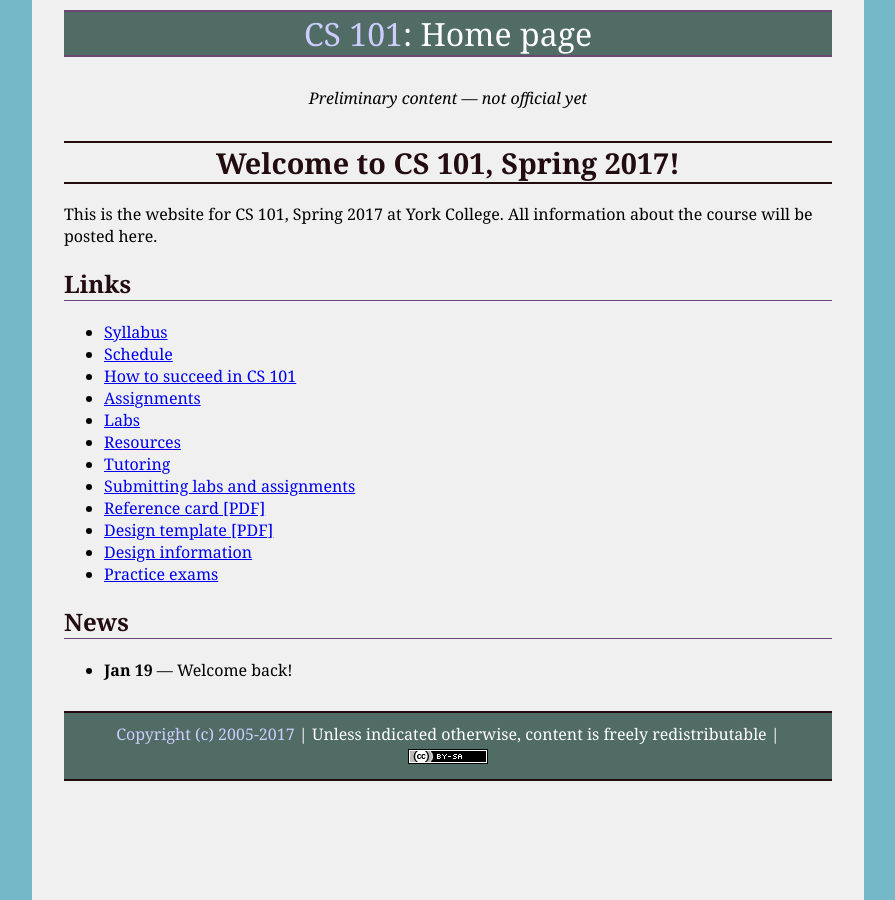
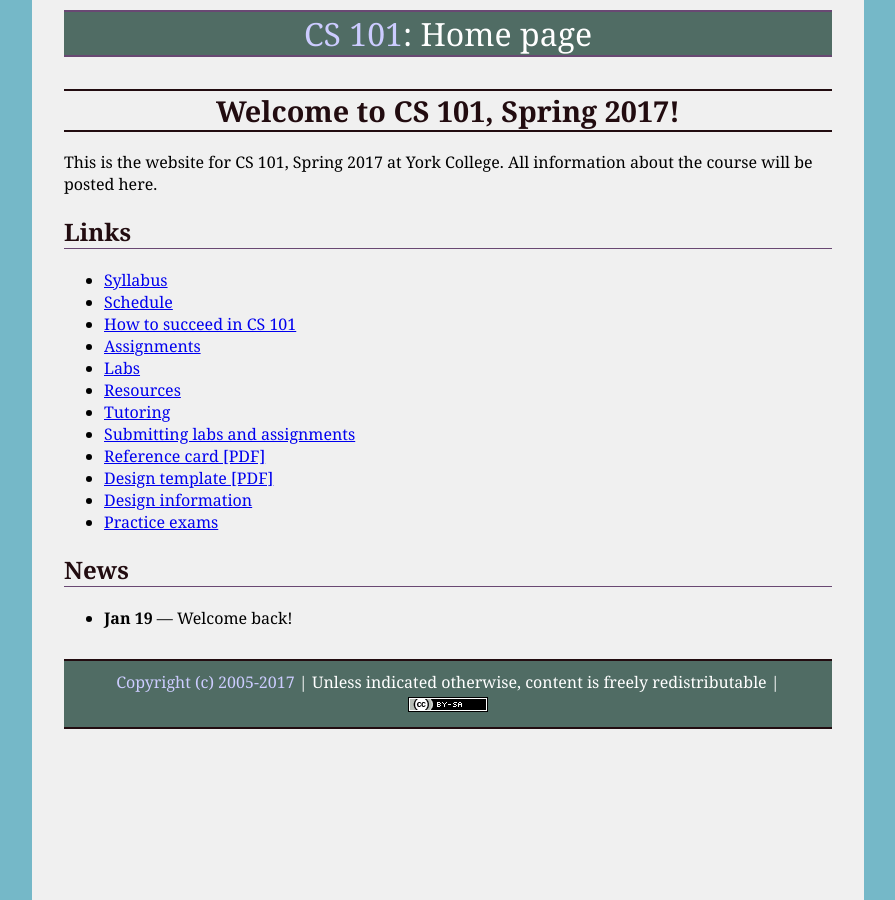
Before and after one commit to ycpcs/cs101-spring2017, a Jekyll site: the page built from index.md, in a window 1280 px wide. Shown: the whole page, without its empty margins (192-1087 px from the left). Built offline with Jekyll 4.4.1, drawn with Linux system fonts in a browser that asks for light colours.

Commit message:
make site official now

```diff
--- a/_layouts/default.html
+++ b/_layouts/default.html
@@ -10,7 +10,6 @@
 		<div id="wrap">
 			<div id="content">
 				<div id="header"><a href="{{site.baseurl}}/">{{site.coursename}}</a>: {{page.title}}</div>
-				<div style="text-align: center; margin-top: 10px;"><i>Preliminary content &mdash; not official yet</i></div>
 				{{content}}
 				<div id="footer">
 					<a href="{{site.baseurl}}/README.html">Copyright (c) 2005-2017</a> |
```
